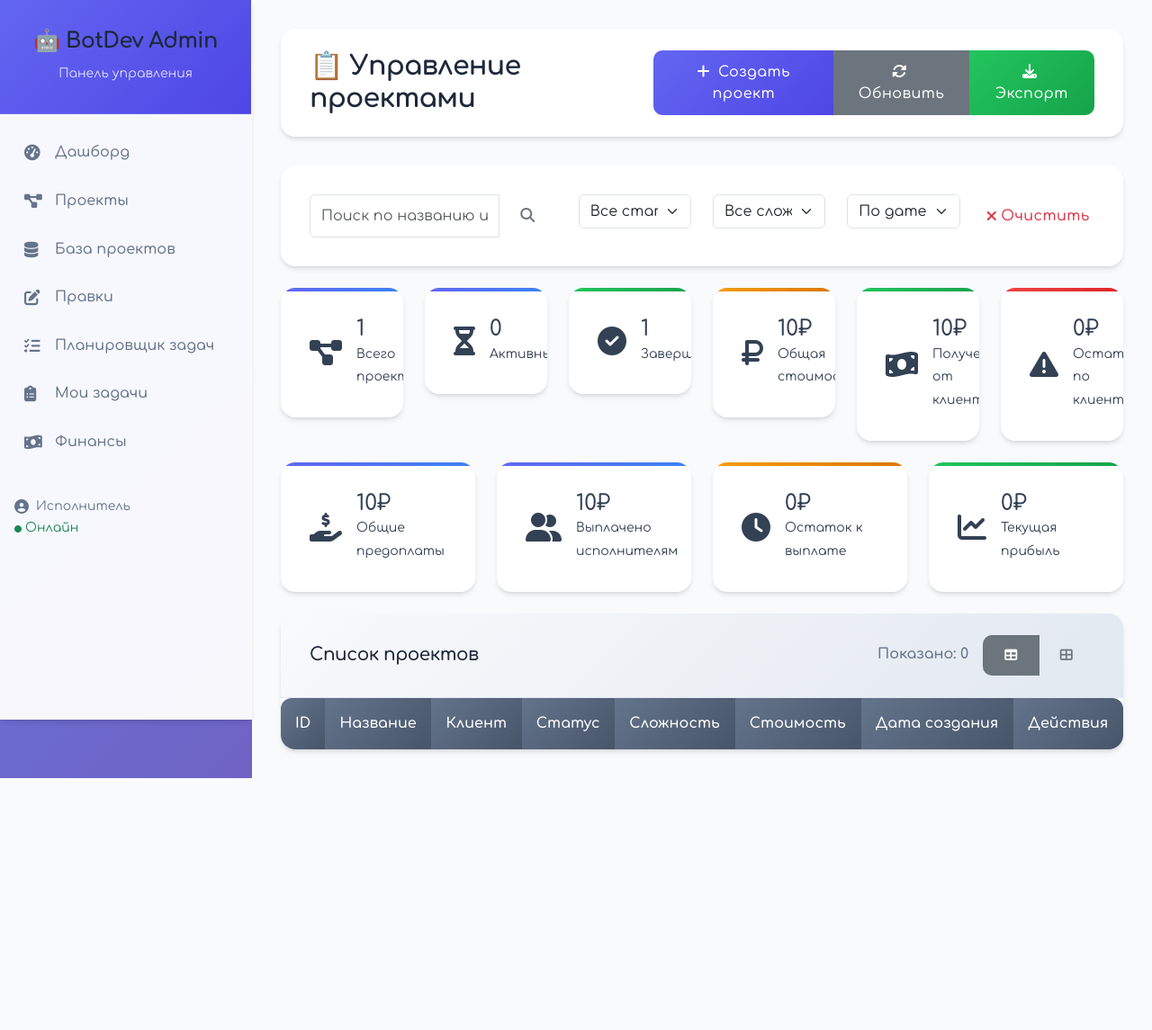
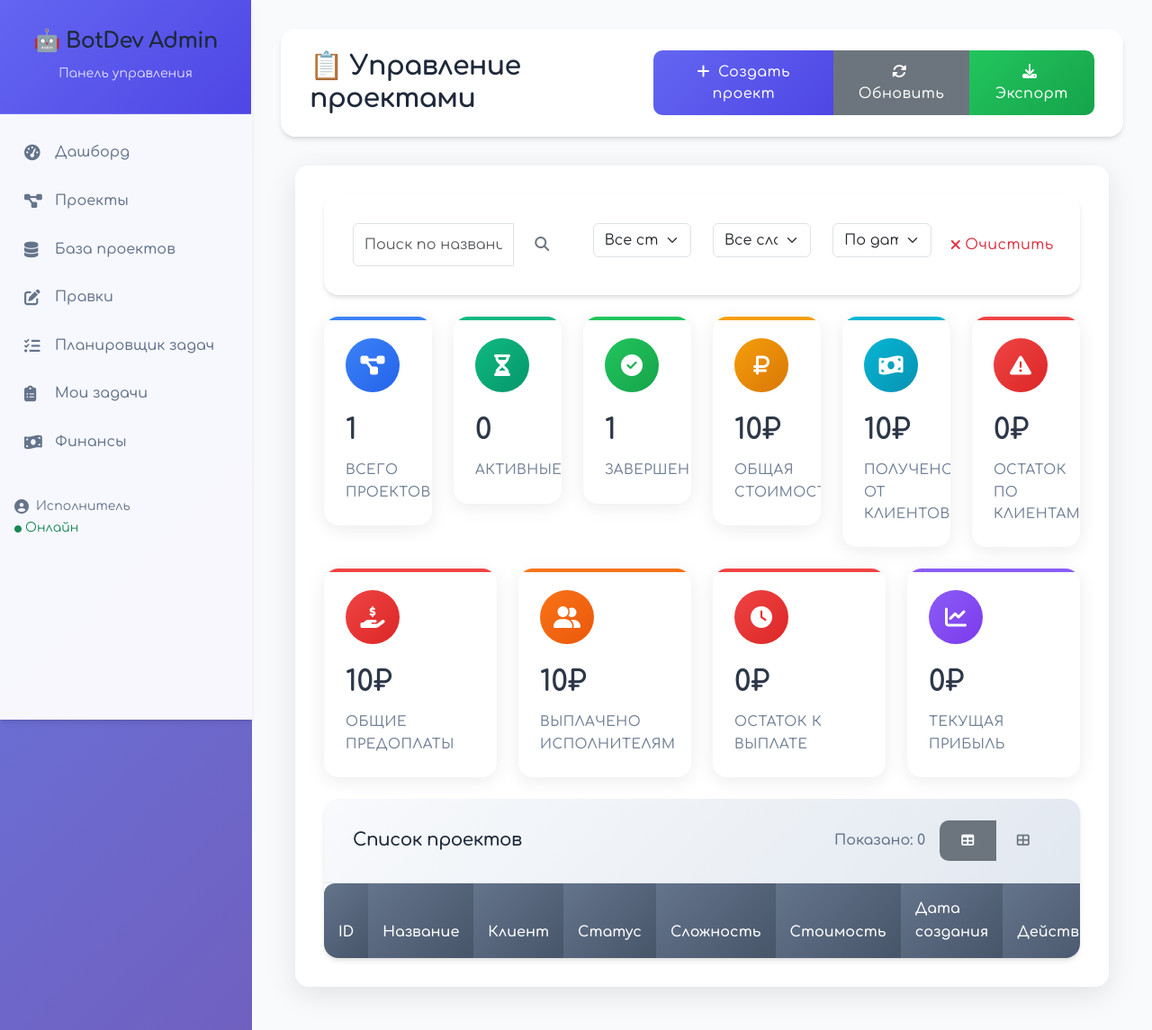
Before and after one commit to deathdaycome/MYBOTTZ, a Flask app: template app/admin/templates/projects.html in a window 1280 px wide. Shown: the whole page at 90% size. Before the commit the page ends 865 px from the top, so only its background shows below. Run offline with Flask 3, Linux system fonts and the light colour scheme; the template is opened without the code that fills it: most values are stand-ins (such as "Sample title", 1, 10 or a date in 2020); some libraries are stand-ins or nearby versions.

Commit message:
Enhance project management UI with beautiful beige gradient and modern card design
- Add beautiful beige gradient background for better visual appeal
- Redesign statistical cards with modern rounded icons and clean layout
- Implement color-coded categories for different statistics types
- Add glass-morphism effect with backdrop blur for content wrapper
- Improve hover animations and transitions for better user experience
- Create consistent visual hierarchy with proper spacing and typography

🤖 Generated with [Claude Code](https://claude.ai/code)

Co-Authored-By: Claude <noreply@anthropic.com>

```diff
--- a/app/admin/templates/projects.html
+++ b/app/admin/templates/projects.html
@@ -6,6 +6,87 @@
 
 {% block extra_css %}
 <style>
+/* Красивый бежевый градиент для фона */
+body {
+    background: linear-gradient(135deg, #f5f1eb 0%, #e8dcc6 25%, #f2e8d5 50%, #ede3d0 75%, #f9f5ef 100%);
+    min-height: 100vh;
+}
+
+.content-wrapper {
+    background: rgba(255, 255, 255, 0.9);
+    border-radius: 15px;
+    backdrop-filter: blur(10px);
+    box-shadow: 0 8px 32px rgba(0,0,0,0.1);
+    padding: 2rem;
+    margin: 1rem;
+}
+
+/* Улучшенные статистические карточки с красивыми иконками */
+.stat-card {
+    background: linear-gradient(135deg, #ffffff 0%, #faf8f5 100%);
+    border: none;
+    border-radius: 16px;
+    padding: 1.5rem;
+    box-shadow: 0 4px 20px rgba(0,0,0,0.08);
+    transition: all 0.3s ease;
+    position: relative;
+    overflow: hidden;
+}
+
+.stat-card::before {
+    content: '';
+    position: absolute;
+    top: 0;
+    left: 0;
+    right: 0;
+    height: 4px;
+    background: var(--card-accent, #007bff);
+    border-radius: 16px 16px 0 0;
+}
+
+.stat-card:hover {
+    transform: translateY(-5px);
+    box-shadow: 0 12px 32px rgba(0,0,0,0.15);
+}
+
+.stat-card .stat-icon {
+    width: 60px;
+    height: 60px;
+    border-radius: 50%;
+    display: flex;
+    align-items: center;
+    justify-content: center;
+    margin-bottom: 1rem;
+    background: linear-gradient(135deg, var(--icon-bg, #007bff), var(--icon-bg-alt, #0056b3));
+    color: white;
+    font-size: 1.5rem;
+}
+
+.stat-card .stat-value {
+    font-size: 2rem;
+    font-weight: 700;
+    color: #2d3748;
+    margin-bottom: 0.5rem;
+}
+
+.stat-card .stat-label {
+    color: #718096;
+    font-size: 0.95rem;
+    font-weight: 500;
+}
+
+/* Цветовая схема для разных типов карточек */
+.stat-card.projects { --card-accent: #3b82f6; --icon-bg: #3b82f6; --icon-bg-alt: #2563eb; }
+.stat-card.active { --card-accent: #10b981; --icon-bg: #10b981; --icon-bg-alt: #059669; }
+.stat-card.completed { --card-accent: #22c55e; --icon-bg: #22c55e; --icon-bg-alt: #16a34a; }
+.stat-card.revenue { --card-accent: #f59e0b; --icon-bg: #f59e0b; --icon-bg-alt: #d97706; }
+.stat-card.paid { --card-accent: #06b6d4; --icon-bg: #06b6d4; --icon-bg-alt: #0891b2; }
+.stat-card.expenses { --card-accent: #ef4444; --icon-bg: #ef4444; --icon-bg-alt: #dc2626; }
+.stat-card.profit { --card-accent: #8b5cf6; --icon-bg: #8b5cf6; --icon-bg-alt: #7c3aed; }
+.stat-card.conversion { --card-accent: #f97316; --icon-bg: #f97316; --icon-bg-alt: #ea580c; }
+.stat-card.debt { --card-accent: #ef4444; --icon-bg: #ef4444; --icon-bg-alt: #dc2626; }
+.stat-card.profitability { --card-accent: #059669; --icon-bg: #059669; --icon-bg-alt: #047857; }
+
 .timeline {
     position: relative;
     max-height: 300px;
@@ -214,6 +295,7 @@
 {% endblock %}
 
 {% block content %}
+<div class="content-wrapper">
 <!-- Filters and Search -->
 <div class="card mb-4">
     <div class="card-body">
@@ -268,79 +350,67 @@
 <!-- Statistics Cards -->
 <div class="row mb-4">
     <div class="col-md-2">
-        <div class="stat-card primary">
-            <div class="d-flex align-items-center">
-                <i class="fas fa-project-diagram fa-2x me-3"></i>
-                <div>
-                    <div class="h4 mb-0" id="totalProjects">{{ projects|length }}</div>
-                    <small>Всего проектов</small>
-                </div>
-            </div>
+        <div class="stat-card projects">
+            <div class="stat-icon">
+                <i class="fas fa-project-diagram"></i>
+            </div>
+            <div class="stat-value" id="totalProjects">{{ projects|length }}</div>
+            <div class="stat-label">Всего проектов</div>
         </div>
     </div>
     <div class="col-md-2">
-        <div class="stat-card info">
-            <div class="d-flex align-items-center">
-                <i class="fas fa-hourglass-half fa-2x me-3"></i>
-                <div>
-                    <div class="h4 mb-0" id="activeProjects">
+        <div class="stat-card active">
+            <div class="stat-icon">
+                <i class="fas fa-hourglass-half"></i>
+            </div>
+            <div class="stat-value" id="activeProjects">
                 {{ projects|selectattr("status", "in", ["new", "review", "accepted", "in_progress", "testing"])|list|length }}
             </div>
-                    <small>Активные</small>
-                </div>
-            </div>
+            <div class="stat-label">Активные</div>
         </div>
     </div>
     <div class="col-md-2">
-        <div class="stat-card success">
-            <div class="d-flex align-items-center">
-                <i class="fas fa-check-circle fa-2x me-3"></i>
-                <div>
-                    <div class="h4 mb-0" id="completedProjects">
+        <div class="stat-card completed">
+            <div class="stat-icon">
+                <i class="fas fa-check-circle"></i>
+            </div>
+            <div class="stat-value" id="completedProjects">
                 {{ projects|selectattr("status", "equalto", "completed")|list|length }}
             </div>
-                    <small>Завершенные</small>
-                </div>
-            </div>
+            <div class="stat-label">Завершенные</div>
         </div>
     </div>
     <div class="col-md-2">
-        <div class="stat-card warning">
-            <div class="d-flex align-items-center">
-                <i class="fas fa-ruble-sign fa-2x me-3"></i>
-                <div>
-                    <div class="h4 mb-0" id="totalRevenue">
+        <div class="stat-card revenue">
+            <div class="stat-icon">
+                <i class="fas fa-ruble-sign"></i>
+            </div>
+            <div class="stat-value" id="totalRevenue">
                 {{ (projects|sum(attribute="estimated_cost") or 0)|round|int }}₽
             </div>
-                    <small>Общая стоимость</small>
-                </div>
-            </div>
+            <div class="stat-label">Общая стоимость</div>
         </div>
     </div>
     <div class="col-md-2">
-        <div class="stat-card success">
-            <div class="d-flex align-items-center">
-                <i class="fas fa-money-bill-wave fa-2x me-3"></i>
-                <div>
-                    <div class="h4 mb-0" id="totalPaid">
+        <div class="stat-card paid">
+            <div class="stat-icon">
+                <i class="fas fa-money-bill-wave"></i>
+            </div>
+            <div class="stat-value" id="totalPaid">
                 {{ (projects|sum(attribute="client_paid_total") or 0)|round|int }}₽
             </div>
-                    <small>Получено от клиентов</small>
-                </div>
-            </div>
+            <div class="stat-label">Получено от клиентов</div>
         </div>
     </div>
     <div class="col-md-2">
-        <div class="stat-card danger">
-            <div class="d-flex align-items-center">
-                <i class="fas fa-exclamation-triangle fa-2x me-3"></i>
-                <div>
-                    <div class="h4 mb-0" id="remainingPayment">
+        <div class="stat-card debt">
+            <div class="stat-icon">
+                <i class="fas fa-exclamation-triangle"></i>
+            </div>
+            <div class="stat-value" id="remainingPayment">
                 {{ ((projects|sum(attribute="estimated_cost") or 0) - (projects|sum(attribute="client_paid_total") or 0))|round|int }}₽
             </div>
-                    <small>Остаток по клиентам</small>
-                </div>
-            </div>
+            <div class="stat-label">Остаток по клиентам</div>
         </div>
     </div>
 </div>
@@ -348,55 +418,47 @@
 <!-- Financial Statistics Row -->
 <div class="row mb-4">
     <div class="col-md-3">
-        <div class="stat-card secondary">
-            <div class="d-flex align-items-center">
-                <i class="fas fa-hand-holding-usd fa-2x me-3"></i>
-                <div>
-                    <div class="h4 mb-0" id="totalPrepayments">
+        <div class="stat-card expenses">
+            <div class="stat-icon">
+                <i class="fas fa-hand-holding-usd"></i>
+            </div>
+            <div class="stat-value" id="totalPrepayments">
                 {{ (projects|sum(attribute="prepayment_amount") or 0)|round|int }}₽
             </div>
-                    <small>Общие предоплаты</small>
-                </div>
-            </div>
+            <div class="stat-label">Общие предоплаты</div>
         </div>
     </div>
     <div class="col-md-3">
-        <div class="stat-card info">
-            <div class="d-flex align-items-center">
-                <i class="fas fa-user-friends fa-2x me-3"></i>
-                <div>
-                    <div class="h4 mb-0" id="totalExecutorPayments">
+        <div class="stat-card conversion">
+            <div class="stat-icon">
+                <i class="fas fa-user-friends"></i>
+            </div>
+            <div class="stat-value" id="totalExecutorPayments">
                 {{ (projects|sum(attribute="executor_paid_total") or 0)|round|int }}₽
             </div>
-                    <small>Выплачено исполнителям</small>
-                </div>
-            </div>
+            <div class="stat-label">Выплачено исполнителям</div>
         </div>
     </div>
     <div class="col-md-3">
-        <div class="stat-card warning">
-            <div class="d-flex align-items-center">
-                <i class="fas fa-clock fa-2x me-3"></i>
-                <div>
-                    <div class="h4 mb-0" id="remainingExecutorPayments">
+        <div class="stat-card debt">
+            <div class="stat-icon">
+                <i class="fas fa-clock"></i>
+            </div>
+            <div class="stat-value" id="remainingExecutorPayments">
                 {{ ((projects|sum(attribute="executor_cost") or 0) - (projects|sum(attribute="executor_paid_total") or 0))|round|int }}₽
             </div>
-                    <small>Остаток к выплате</small>
-                </div>
-            </div>
+            <div class="stat-label">Остаток к выплате</div>
         </div>
     </div>
     <div class="col-md-3">
-        <div class="stat-card success">
-            <div class="d-flex align-items-center">
-                <i class="fas fa-chart-line fa-2x me-3"></i>
-                <div>
-                    <div class="h4 mb-0" id="profit">
+        <div class="stat-card profit">
+            <div class="stat-icon">
+                <i class="fas fa-chart-line"></i>
+            </div>
+            <div class="stat-value" id="profit">
                 {{ ((projects|sum(attribute="client_paid_total") or 0) - (projects|sum(attribute="executor_paid_total") or 0))|round|int }}₽
             </div>
-                    <small>Текущая прибыль</small>
-                </div>
-            </div>
+            <div class="stat-label">Текущая прибыль</div>
         </div>
     </div>
 </div>
@@ -2514,4 +2576,5 @@
 
 
 </script>
+</div> <!-- content-wrapper -->
 {% endblock %}
```
Lines whose indentation alone changed are shown as unchanged.
